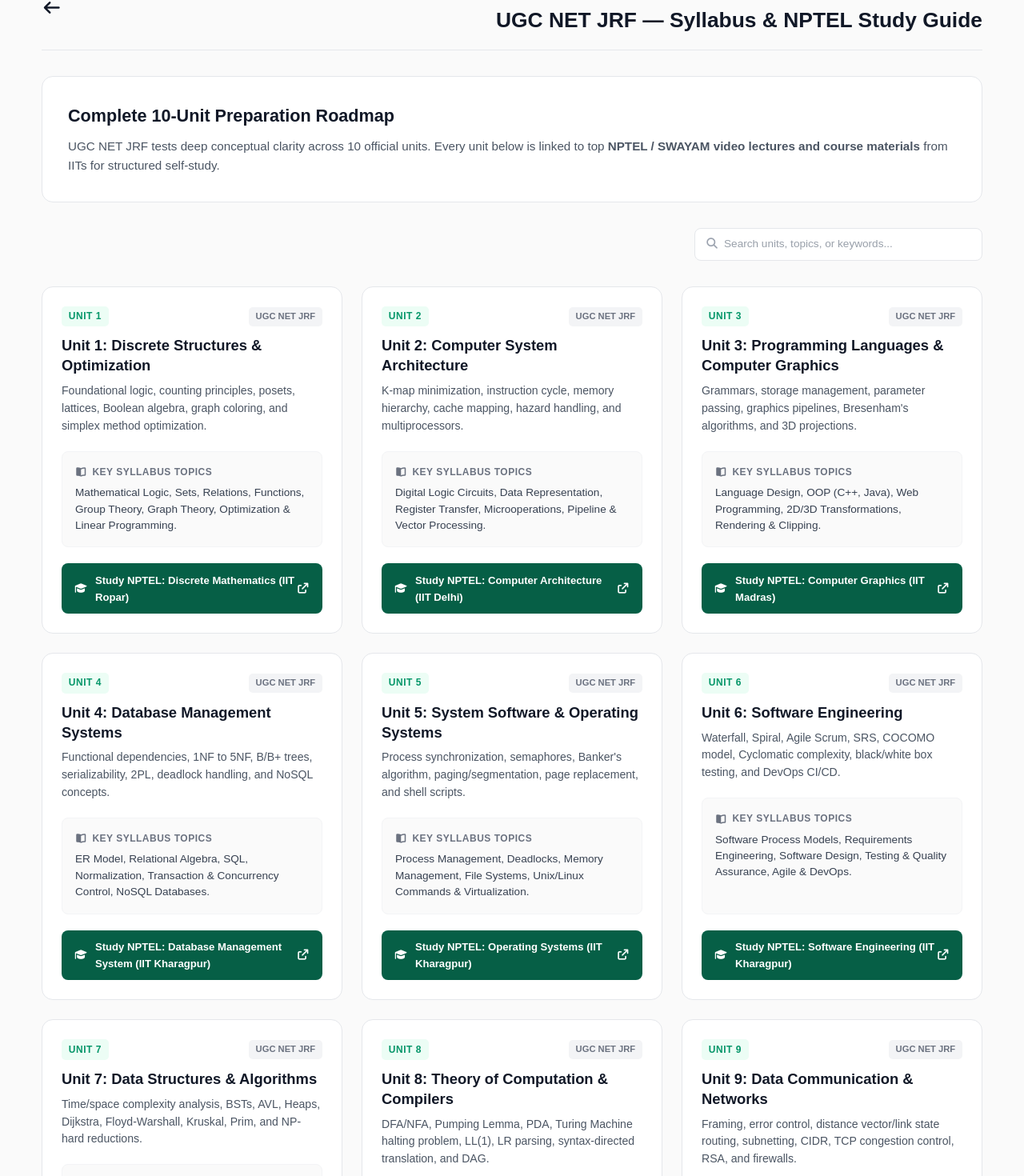
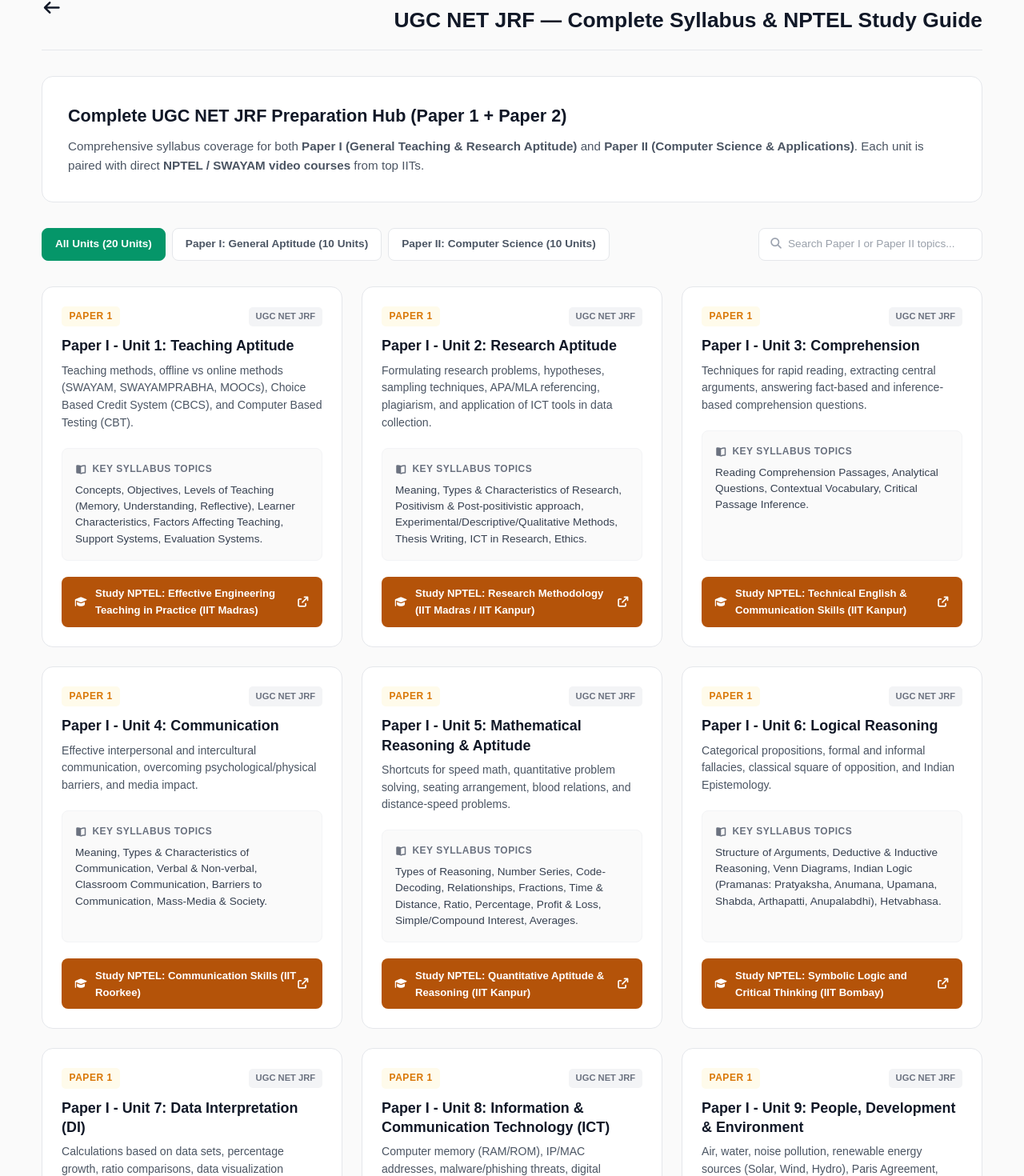
Before and after one commit to akshayaparida/portfolio, a Next.js app: page /ugc-net-jrf in a window 1280 px wide. Shown: the part 59-1529 px from the top of the page at 80% size. Built offline with nearby package versions, Linux system fonts and the light colour scheme; a web font is replaced by a local one.

Commit message:
feat: add Paper 1 (General Teaching & Research Aptitude) to UGC NET JRF syllabus guide

```diff
--- a/src/app/ugc-net-jrf/page.tsx
+++ b/src/app/ugc-net-jrf/page.tsx
@@ -5,6 +5,7 @@ import Link from "next/link";
 
 interface Unit {
   id: number;
+  paper: "Paper 1" | "Paper 2";
   unit: string;
   topics: string;
   description: string;
@@ -13,84 +14,188 @@ interface Unit {
 }
 
 export default function UgcNetJrfPage() {
+  const [selectedPaper, setSelectedPaper] = useState<string>("All");
   const [searchQuery, setSearchQuery] = useState<string>("");
 
   const units: Unit[] = [
+    // --- PAPER 1: General Paper on Teaching & Research Aptitude ---
     {
       id: 1,
-      unit: "Unit 1: Discrete Structures & Optimization",
+      paper: "Paper 1",
+      unit: "Paper I - Unit 1: Teaching Aptitude",
+      topics: "Concepts, Objectives, Levels of Teaching (Memory, Understanding, Reflective), Learner Characteristics, Factors Affecting Teaching, Support Systems, Evaluation Systems.",
+      description: "Teaching methods, offline vs online methods (SWAYAM, SWAYAMPRABHA, MOOCs), Choice Based Credit System (CBCS), and Computer Based Testing (CBT).",
+      nptelTitle: "NPTEL: Effective Engineering Teaching in Practice (IIT Madras)",
+      nptelUrl: "https://nptel.ac.in/courses/109106096",
+    },
+    {
+      id: 2,
+      paper: "Paper 1",
+      unit: "Paper I - Unit 2: Research Aptitude",
+      topics: "Meaning, Types & Characteristics of Research, Positivism & Post-positivistic approach, Experimental/Descriptive/Qualitative Methods, Thesis Writing, ICT in Research, Ethics.",
+      description: "Formulating research problems, hypotheses, sampling techniques, APA/MLA referencing, plagiarism, and application of ICT tools in data collection.",
+      nptelTitle: "NPTEL: Research Methodology (IIT Madras / IIT Kanpur)",
+      nptelUrl: "https://nptel.ac.in/courses/121106007",
+    },
+    {
+      id: 3,
+      paper: "Paper 1",
+      unit: "Paper I - Unit 3: Comprehension",
+      topics: "Reading Comprehension Passages, Analytical Questions, Contextual Vocabulary, Critical Passage Inference.",
+      description: "Techniques for rapid reading, extracting central arguments, answering fact-based and inference-based comprehension questions.",
+      nptelTitle: "NPTEL: Technical English & Communication Skills (IIT Kanpur)",
+      nptelUrl: "https://nptel.ac.in/courses/109104031",
+    },
+    {
+      id: 4,
+      paper: "Paper 1",
+      unit: "Paper I - Unit 4: Communication",
+      topics: "Meaning, Types & Characteristics of Communication, Verbal & Non-verbal, Classroom Communication, Barriers to Communication, Mass-Media & Society.",
+      description: "Effective interpersonal and intercultural communication, overcoming psychological/physical barriers, and media impact.",
+      nptelTitle: "NPTEL: Communication Skills (IIT Roorkee)",
+      nptelUrl: "https://nptel.ac.in/courses/109107155",
+    },
+    {
+      id: 5,
+      paper: "Paper 1",
+      unit: "Paper I - Unit 5: Mathematical Reasoning & Aptitude",
+      topics: "Types of Reasoning, Number Series, Code-Decoding, Relationships, Fractions, Time & Distance, Ratio, Percentage, Profit & Loss, Simple/Compound Interest, Averages.",
+      description: "Shortcuts for speed math, quantitative problem solving, seating arrangement, blood relations, and distance-speed problems.",
+      nptelTitle: "NPTEL: Quantitative Aptitude & Reasoning (IIT Kanpur)",
+      nptelUrl: "https://nptel.ac.in/courses/109104031",
+    },
+    {
+      id: 6,
+      paper: "Paper 1",
+      unit: "Paper I - Unit 6: Logical Reasoning",
+      topics: "Structure of Arguments, Deductive & Inductive Reasoning, Venn Diagrams, Indian Logic (Pramanas: Pratyaksha, Anumana, Upamana, Shabda, Arthapatti, Anupalabdhi), Hetvabhasa.",
+      description: "Categorical propositions, formal and informal fallacies, classical square of opposition, and Indian Epistemology.",
+      nptelTitle: "NPTEL: Symbolic Logic and Critical Thinking (IIT Bombay)",
+      nptelUrl: "https://nptel.ac.in/courses/109106064",
+    },
+    {
+      id: 7,
+      paper: "Paper 1",
+      unit: "Paper I - Unit 7: Data Interpretation (DI)",
+      topics: "Sources & Classification of Data, Bar-Charts, Histograms, Pie-Charts, Table-Charts, Line-Charts, Data & Governance.",
+      description: "Calculations based on data sets, percentage growth, ratio comparisons, data visualization analysis, and tabular interpretation.",
+      nptelTitle: "NPTEL: Data Interpretation and Analysis (IIT Roorkee)",
+      nptelUrl: "https://nptel.ac.in/courses/110107114",
+    },
+    {
+      id: 8,
+      paper: "Paper 1",
+      unit: "Paper I - Unit 8: Information & Communication Technology (ICT)",
+      topics: "ICT Terminology & Abbreviations, Basics of Internet/Intranet, E-mail, Audio/Video Conferencing, Digital Initiatives in Higher Education, ICT & Governance.",
+      description: "Computer memory (RAM/ROM), IP/MAC addresses, malware/phishing threats, digital initiatives (SWAYAM, e-PG Pathshala, National Digital Library), and e-governance.",
+      nptelTitle: "NPTEL: Information & Communication Technology (IIT Bombay)",
+      nptelUrl: "https://nptel.ac.in/courses/106101007",
+    },
+    {
+      id: 9,
+      paper: "Paper 1",
+      unit: "Paper I - Unit 9: People, Development & Environment",
+      topics: "Millennium & Sustainable Development Goals (MDGs & SDGs), Human-Environment Interaction, Environmental Pollution, Climate Change, Natural Disasters, Environmental Protection Act.",
+      description: "Air, water, noise pollution, renewable energy sources (Solar, Wind, Hydro), Paris Agreement, Montreal Protocol, and Rio Summit.",
+      nptelTitle: "NPTEL: Ecology and Environment (IIT Madras)",
+      nptelUrl: "https://nptel.ac.in/courses/109106137",
+    },
+    {
+      id: 10,
+      paper: "Paper 1",
+      unit: "Paper I - Unit 10: Higher Education System",
+      topics: "Institutions of Higher Learning in Ancient India (Takshashila, Nalanda), Post-Independence Evolution, Value & Environmental Education, Policies, Governance & Administration.",
+      description: "UGC, AICTE, NAAC accreditation, NIRF rankings, National Education Policy (NEP 2020), and higher education governance framework.",
+      nptelTitle: "NPTEL: Higher Education System in India (IIT Kharagpur)",
+      nptelUrl: "https://nptel.ac.in/courses/109104115",
+    },
+
+    // --- PAPER 2: Computer Science & Applications ---
+    {
+      id: 11,
+      paper: "Paper 2",
+      unit: "Paper II - Unit 1: Discrete Structures & Optimization",
       topics: "Mathematical Logic, Sets, Relations, Functions, Group Theory, Graph Theory, Optimization & Linear Programming.",
       description: "Foundational logic, counting principles, posets, lattices, Boolean algebra, graph coloring, and simplex method optimization.",
       nptelTitle: "NPTEL: Discrete Mathematics (IIT Ropar)",
       nptelUrl: "https://nptel.ac.in/courses/106106183",
     },
     {
-      id: 2,
-      unit: "Unit 2: Computer System Architecture",
+      id: 12,
+      paper: "Paper 2",
+      unit: "Paper II - Unit 2: Computer System Architecture",
       topics: "Digital Logic Circuits, Data Representation, Register Transfer, Microoperations, Pipeline & Vector Processing.",
       description: "K-map minimization, instruction cycle, memory hierarchy, cache mapping, hazard handling, and multiprocessors.",
       nptelTitle: "NPTEL: Computer Architecture (IIT Delhi)",
       nptelUrl: "https://nptel.ac.in/courses/106102062",
     },
     {
-      id: 3,
-      unit: "Unit 3: Programming Languages & Computer Graphics",
+      id: 13,
+      paper: "Paper 2",
+      unit: "Paper II - Unit 3: Programming Languages & Computer Graphics",
       topics: "Language Design, OOP (C++, Java), Web Programming, 2D/3D Transformations, Rendering & Clipping.",
       description: "Grammars, storage management, parameter passing, graphics pipelines, Bresenham's algorithms, and 3D projections.",
       nptelTitle: "NPTEL: Computer Graphics (IIT Madras)",
       nptelUrl: "https://nptel.ac.in/courses/106106090",
     },
     {
-      id: 4,
-      unit: "Unit 4: Database Management Systems",
+      id: 14,
+      paper: "Paper 2",
+      unit: "Paper II - Unit 4: Database Management Systems",
       topics: "ER Model, Relational Algebra, SQL, Normalization, Transaction & Concurrency Control, NoSQL Databases.",
       description: "Functional dependencies, 1NF to 5NF, B/B+ trees, serializability, 2PL, deadlock handling, and NoSQL concepts.",
       nptelTitle: "NPTEL: Database Management System (IIT Kharagpur)",
       nptelUrl: "https://nptel.ac.in/courses/106105175",
     },
     {
-      id: 5,
-      unit: "Unit 5: System Software & Operating Systems",
+      id: 15,
+      paper: "Paper 2",
+      unit: "Paper II - Unit 5: System Software & Operating Systems",
       topics: "Process Management, Deadlocks, Memory Management, File Systems, Unix/Linux Commands & Virtualization.",
       description: "Process synchronization, semaphores, Banker's algorithm, paging/segmentation, page replacement, and shell scripts.",
       nptelTitle: "NPTEL: Operating Systems (IIT Kharagpur)",
       nptelUrl: "https://nptel.ac.in/courses/106105214",
     },
     {
-      id: 6,
-      unit: "Unit 6: Software Engineering",
+      id: 16,
+      paper: "Paper 2",
+      unit: "Paper II - Unit 6: Software Engineering",
       topics: "Software Process Models, Requirements Engineering, Software Design, Testing & Quality Assurance, Agile & DevOps.",
       description: "Waterfall, Spiral, Agile Scrum, SRS, COCOMO model, Cyclomatic complexity, black/white box testing, and DevOps CI/CD.",
       nptelTitle: "NPTEL: Software Engineering (IIT Kharagpur)",
       nptelUrl: "https://nptel.ac.in/courses/106105182",
     },
     {
-      id: 7,
-      unit: "Unit 7: Data Structures & Algorithms",
+      id: 17,
+      paper: "Paper 2",
+      unit: "Paper II - Unit 7: Data Structures & Algorithms",
       topics: "Arrays, Trees, Graphs, Sorting & Searching, Asymptotic Notation, Greedy, Dynamic Programming, NP-Completeness.",
       description: "Time/space complexity analysis, BSTs, AVL, Heaps, Dijkstra, Floyd-Warshall, Kruskal, Prim, and NP-hard reductions.",
       nptelTitle: "NPTEL: Programming, Data Structures & Algorithms (CMI)",
       nptelUrl: "https://nptel.ac.in/courses/106106145",
     },
     {
-      id: 8,
-      unit: "Unit 8: Theory of Computation & Compilers",
+      id: 18,
+      paper: "Paper 2",
+      unit: "Paper II - Unit 8: Theory of Computation & Compilers",
       topics: "Regular Expressions, Finite Automata, Context-Free Grammars, Turing Machines, Lexical Analysis, Parsing & Code Generation.",
       description: "DFA/NFA, Pumping Lemma, PDA, Turing Machine halting problem, LL(1), LR parsing, syntax-directed translation, and DAG.",
       nptelTitle: "NPTEL: Theory of Computation (IIT Kanpur)",
       nptelUrl: "https://nptel.ac.in/courses/106104148",
     },
     {
-      id: 9,
-      unit: "Unit 9: Data Communication & Networks",
+      id: 19,
+      paper: "Paper 2",
+      unit: "Paper II - Unit 9: Data Communication & Networks",
       topics: "OSI & TCP/IP Reference Models, Routing Algorithms, IP Addressing (IPv4/IPv6), Network Security & Cryptography.",
       description: "Framing, error control, distance vector/link state routing, subnetting, CIDR, TCP congestion control, RSA, and firewalls.",
       nptelTitle: "NPTEL: Computer Networks and Internet Protocol (IIT Kharagpur)",
       nptelUrl: "https://nptel.ac.in/courses/106105183",
     },
     {
-      id: 10,
-      unit: "Unit 10: Artificial Intelligence (AI)",
+      id: 20,
+      paper: "Paper 2",
+      unit: "Paper II - Unit 10: Artificial Intelligence (AI)",
       topics: "Search Strategies, Knowledge Representation, Fuzzy Logic, Artificial Neural Networks, Natural Language Processing.",
       description: "A* search, alpha-beta pruning, propositional/predicate logic, membership functions, perceptrons, backpropagation, and NLP POS tagging.",
       nptelTitle: "NPTEL: An Introduction to Artificial Intelligence (IIT Madras)",
@@ -98,12 +203,14 @@ export default function UgcNetJrfPage() {
     },
   ];
 
-  const filteredUnits = units.filter(
-    (u) =>
+  const filteredUnits = units.filter((u) => {
+    const matchesPaper = selectedPaper === "All" || u.paper === selectedPaper;
+    const matchesSearch =
       u.unit.toLowerCase().includes(searchQuery.toLowerCase()) ||
       u.topics.toLowerCase().includes(searchQuery.toLowerCase()) ||
-      u.description.toLowerCase().includes(searchQuery.toLowerCase())
-  );
+      u.description.toLowerCase().includes(searchQuery.toLowerCase());
+    return matchesPaper && matchesSearch;
+  });
 
   return (
     <div className="page-container">
@@ -115,9 +222,9 @@ export default function UgcNetJrfPage() {
         <div className="header-titles">
           <div className="badge-row">
             <span className="badge">National Eligibility Test</span>
-            <span className="badge badge-accent">Paper II: Computer Science</span>
+            <span className="badge badge-accent">Paper I & Paper II</span>
           </div>
-          <h1 className="main-title">UGC NET JRF — Syllabus & NPTEL Study Guide</h1>
+          <h1 className="main-title">UGC NET JRF — Complete Syllabus & NPTEL Study Guide</h1>
         </div>
       </header>
 
@@ -125,20 +232,36 @@ export default function UgcNetJrfPage() {
         {/* Intro Card */}
         <section className="intro-card">
           <div className="intro-content">
-            <h2>Complete 10-Unit Preparation Roadmap</h2>
+            <h2>Complete UGC NET JRF Preparation Hub (Paper 1 + Paper 2)</h2>
             <p>
-              UGC NET JRF tests deep conceptual clarity across 10 official units. Every unit below is linked to top <strong>NPTEL / SWAYAM video lectures and course materials</strong> from IITs for structured self-study.
+              Comprehensive syllabus coverage for both <strong>Paper I (General Teaching & Research Aptitude)</strong> and <strong>Paper II (Computer Science & Applications)</strong>. Each unit is paired with direct <strong>NPTEL / SWAYAM video courses</strong> from top IITs.
             </p>
           </div>
         </section>
 
-        {/* Search Bar */}
+        {/* Paper Tabs & Search */}
         <section className="controls-bar">
+          <div className="tabs">
+            {["All", "Paper 1", "Paper 2"].map((p) => (
+              <button
+                key={p}
+                onClick={() => setSelectedPaper(p)}
+                className={`tab-btn ${selectedPaper === p ? "active" : ""}`}
+              >
+                {p === "All"
+                  ? "All Units (20 Units)"
+                  : p === "Paper 1"
+                  ? "Paper I: General Aptitude (10 Units)"
+                  : "Paper II: Computer Science (10 Units)"}
+              </button>
+            ))}
+          </div>
+
           <div className="search-box">
             <i className="fa-solid fa-magnifying-glass search-icon"></i>
             <input
               type="text"
-              placeholder="Search units, topics, or keywords..."
+              placeholder="Search Paper I or Paper II topics..."
               value={searchQuery}
               onChange={(e) => setSearchQuery(e.target.value)}
               className="search-input"
@@ -151,8 +274,10 @@ export default function UgcNetJrfPage() {
           {filteredUnits.map((u) => (
             <div key={u.id} className="unit-card">
               <div className="card-top">
-                <span className="unit-number">Unit {u.id}</span>
-                <span className="exam-badge">UGC NET JRF</span>
+                <span className={`paper-badge ${u.paper === "Paper 1" ? "p1-badge" : "p2-badge"}`}>
+                  {u.paper}
+                </span>
+                <span className="exam-tag">UGC NET JRF</span>
               </div>
 
               <h3 className="unit-title">{u.unit}</h3>
@@ -171,7 +296,7 @@ export default function UgcNetJrfPage() {
                   href={u.nptelUrl}
                   target="_blank"
                   rel="noopener noreferrer"
-                  className="nptel-btn"
+                  className={`nptel-btn ${u.paper === "Paper 1" ? "p1-btn" : "p2-btn"}`}
                 >
                   <i className="fa-solid fa-graduation-cap"></i>
                   <span>Study {u.nptelTitle}</span>
@@ -278,13 +403,43 @@ export default function UgcNetJrfPage() {
         .controls-bar {
           display: flex;
           align-items: center;
-          justify-content: flex-end;
+          justify-content: space-between;
+          gap: 1rem;
+          flex-wrap: wrap;
+        }
+
+        .tabs {
+          display: flex;
+          gap: 0.5rem;
+          flex-wrap: wrap;
+        }
+
+        .tab-btn {
+          padding: 0.55rem 1rem;
+          border-radius: 8px;
+          border: 1px solid #e5e7eb;
+          background: #fff;
+          color: #4b5563;
+          font-weight: 600;
+          font-size: 0.85rem;
+          cursor: pointer;
+          transition: all 0.2s;
+        }
+
+        .tab-btn:hover {
+          background: #f3f4f6;
+          color: #111827;
+        }
+
+        .tab-btn.active {
+          background: #059669;
+          color: #fff;
+          border-color: #059669;
         }
 
         .search-box {
           position: relative;
-          width: 100%;
-          max-width: 360px;
+          min-width: 280px;
         }
 
         .search-icon {
@@ -337,18 +492,26 @@ export default function UgcNetJrfPage() {
           margin-bottom: 0.75rem;
         }
 
-        .unit-number {
+        .paper-badge {
           font-size: 0.75rem;
           font-weight: 800;
-          color: #059669;
-          background: #ecfdf5;
-          padding: 0.2rem 0.55rem;
+          padding: 0.2rem 0.6rem;
           border-radius: 5px;
           letter-spacing: 0.5px;
           text-transform: uppercase;
         }
 
-        .exam-badge {
+        .p1-badge {
+          color: #d97706;
+          background: #fffbeb;
+        }
+
+        .p2-badge {
+          color: #059669;
+          background: #ecfdf5;
+        }
+
+        .exam-tag {
           font-size: 0.7rem;
           font-weight: 700;
           color: #6b7280;
@@ -358,7 +521,7 @@ export default function UgcNetJrfPage() {
         }
 
         .unit-title {
-          font-size: 1.15rem;
+          font-size: 1.12rem;
           font-weight: 700;
           color: #111827;
           margin: 0 0 0.5rem 0;
@@ -409,7 +572,6 @@ export default function UgcNetJrfPage() {
           align-items: center;
           justify-content: space-between;
           padding: 0.65rem 1rem;
-          background: #065f46;
           color: #fff;
           border-radius: 8px;
           text-decoration: none;
@@ -418,7 +580,17 @@ export default function UgcNetJrfPage() {
           transition: background 0.2s;
         }
 
-        .nptel-btn:hover {
+        .p1-btn {
+          background: #b45309;
+        }
+        .p1-btn:hover {
+          background: #92400e;
+        }
+
+        .p2-btn {
+          background: #065f46;
+        }
+        .p2-btn:hover {
           background: #047857;
         }
 
@@ -434,6 +606,13 @@ export default function UgcNetJrfPage() {
           .units-grid {
             grid-template-columns: 1fr;
           }
+          .controls-bar {
+            flex-direction: column;
+            align-items: stretch;
+          }
+          .search-box {
+            min-width: 100%;
+          }
         }
       `}</style>
     </div>
```
